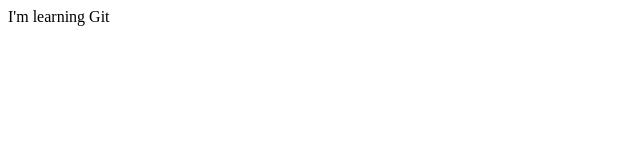
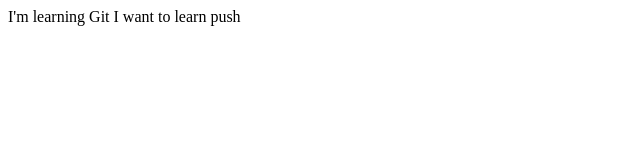
Before and after one commit to Millenian/mill, a plain HTML site: page index.html in a window 1280 px wide. Shown: the whole page, without its empty margins (0-640 px from the left). Drawn offline with Linux system fonts and the light colour scheme.

Commit message:
add some word in index.html

```diff
--- a/index.html
+++ b/index.html
@@ -5,5 +5,7 @@
 </head>
 <body>
     I'm learning Git
+
+    I want to learn push
 </body>
 </html>
```
